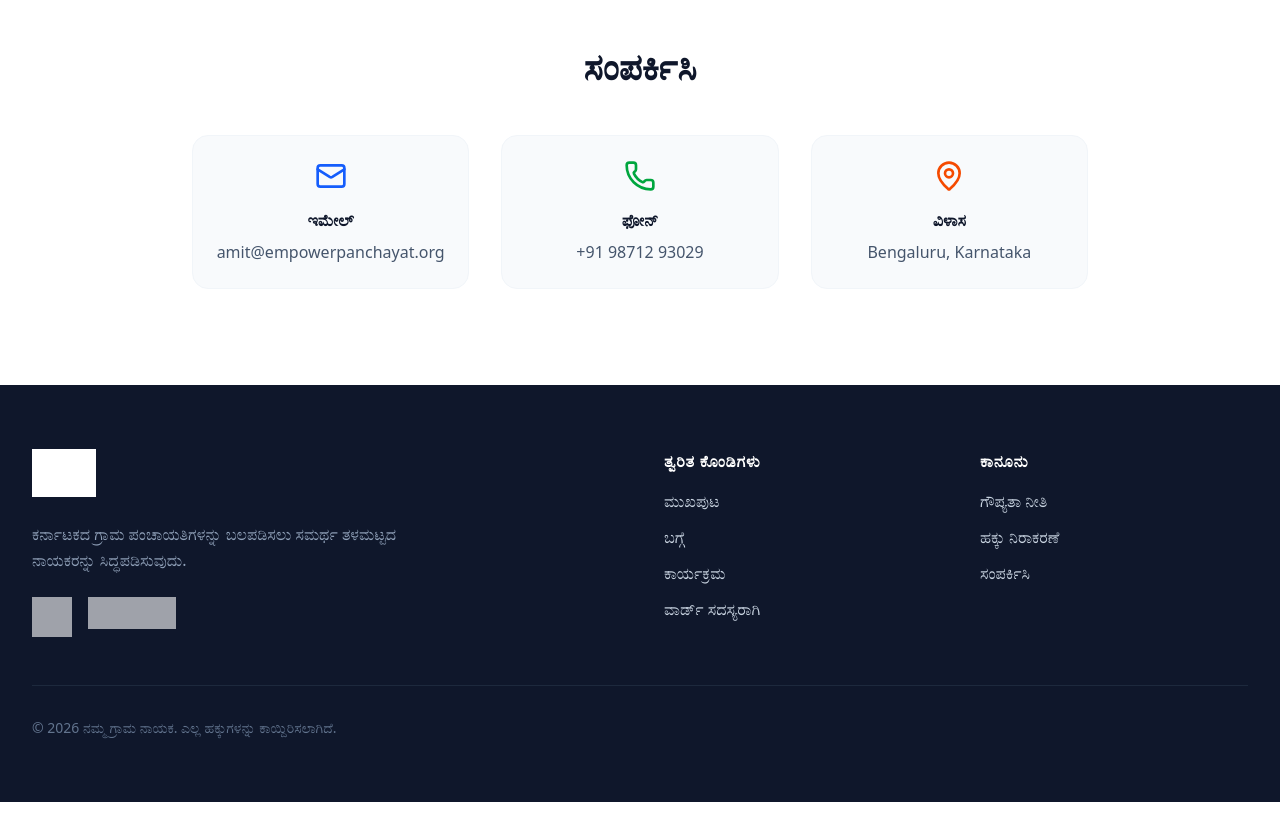
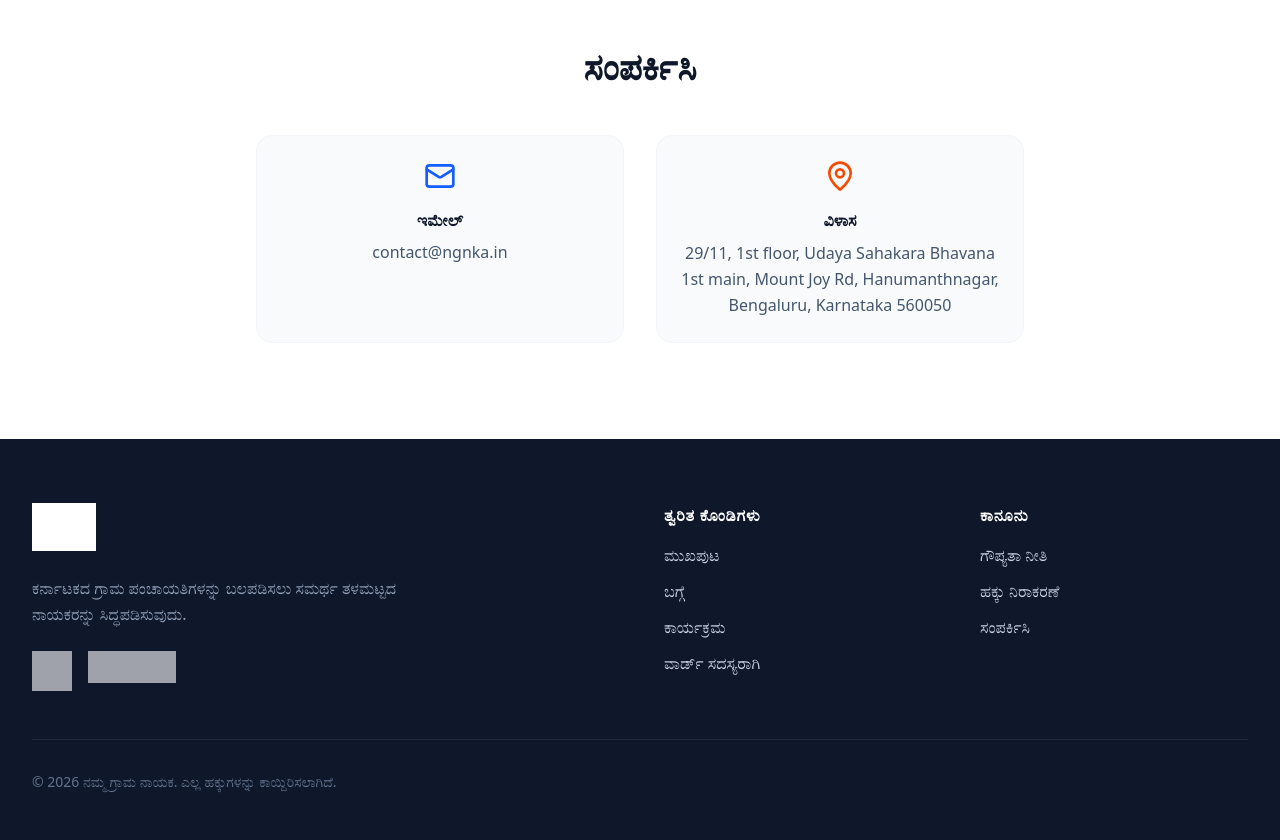
Before and after one commit to jiteshep/trial, a React (Vite) app: page / in a window 1280 px wide. Shown: the part 9300-10140 px from the top of the page. Before the commit the page ends 10102 px from the top, so only its background shows below. Built offline with nearby package versions, Linux system fonts and the light colour scheme; grey boxes are pictures that could not be loaded.

Commit message:
updated email and address

```diff
--- a/src/components/FormsAndInfo.tsx
+++ b/src/components/FormsAndInfo.tsx
@@ -3,7 +3,7 @@ import { useLanguage } from '../LanguageContext';
 import { config } from '../config';
 import { Section, SectionTitle } from './Sections';
 import { motion, AnimatePresence } from 'motion/react';
-import { ChevronDown, ChevronUp, Mail, Phone, MapPin, ExternalLink, Maximize2, X, ShieldCheck, Loader2 } from 'lucide-react';
+import { ChevronDown, ChevronUp, Mail, MapPin, ExternalLink, Maximize2, X, ShieldCheck, Loader2 } from 'lucide-react';
 
 // APPLY SECTION
 export const ApplySection = () => {
@@ -201,25 +201,18 @@ export const ContactSection = () => {
   return (
     <Section id="contact" className="bg-white">
       <SectionTitle title={t.contact.title} />
-      <div className="max-w-4xl mx-auto grid sm:grid-cols-3 gap-8">
-        <div className="flex flex-col items-center p-6 text-center bg-slate-50 rounded-2xl border border-slate-100">
+      <div className="max-w-3xl mx-auto grid sm:grid-cols-2 gap-8">
+        <div className="flex flex-col items-center p-6 text-center bg-slate-50 rounded-2xl border border-slate-100 hover:shadow-md transition-shadow">
           <Mail className="w-8 h-8 text-blue-600 mb-4" />
           <h3 className="font-bold text-slate-900 mb-2">{t.contact.email}</h3>
-          <a href={`mailto:${config.GENERAL_CONTACT_EMAIL}`} className="text-slate-600 hover:text-blue-600 transition-colors">
+          <a href={`mailto:${config.GENERAL_CONTACT_EMAIL}`} className="text-slate-600 hover:text-blue-600 transition-colors font-medium">
             {config.GENERAL_CONTACT_EMAIL}
           </a>
         </div>
-        <div className="flex flex-col items-center p-6 text-center bg-slate-50 rounded-2xl border border-slate-100">
-          <Phone className="w-8 h-8 text-green-600 mb-4" />
-          <h3 className="font-bold text-slate-900 mb-2">{t.contact.phone}</h3>
-          <a href={`tel:${config.GENERAL_CONTACT_PHONE}`} className="text-slate-600 hover:text-green-600 transition-colors">
-            {config.GENERAL_CONTACT_PHONE}
-          </a>
-        </div>
-        <div className="flex flex-col items-center p-6 text-center bg-slate-50 rounded-2xl border border-slate-100">
+        <div className="flex flex-col items-center p-6 text-center bg-slate-50 rounded-2xl border border-slate-100 hover:shadow-md transition-shadow">
           <MapPin className="w-8 h-8 text-orange-600 mb-4" />
           <h3 className="font-bold text-slate-900 mb-2">{t.contact.address}</h3>
-          <p className="text-slate-600">
+          <p className="text-slate-600 leading-relaxed">
             {config.OFFICE_ADDRESS}
           </p>
         </div>
--- a/src/config.ts
+++ b/src/config.ts
@@ -1,9 +1,8 @@
 export const config = {
   WARD_MEMBER_GOOGLE_FORM_URL: "https://docs.google.com/forms/d/e/1FAIpQLSd5wgNR8aE2qPxWPiCssewA9c-9xjhEEIloDhhe9ju6kLx-9A/viewform",
   PARTNER_INTEREST_FORM_URL: "https://docs.google.com/forms/d/e/1FAIpQLScoGzmxybS3Z5RYXAQ_wYwITxco4t7JdbUHxOP0A-xzvbHCRA/viewform",
-  GENERAL_CONTACT_EMAIL: "amit@empowerpanchayat.org",
-  GENERAL_CONTACT_PHONE: "+91 98712 93029",
-  OFFICE_ADDRESS: "Bengaluru, Karnataka",
+  GENERAL_CONTACT_EMAIL: "contact@ngnka.in",
+  OFFICE_ADDRESS: "29/11, 1st floor, Udaya Sahakara Bhavana 1st main, Mount Joy Rd, Hanumanthnagar, Bengaluru, Karnataka 560050",
   PRIVACY_POLICY_URL: "#privacy",
   TERMS_URL: "#terms",
 
```
